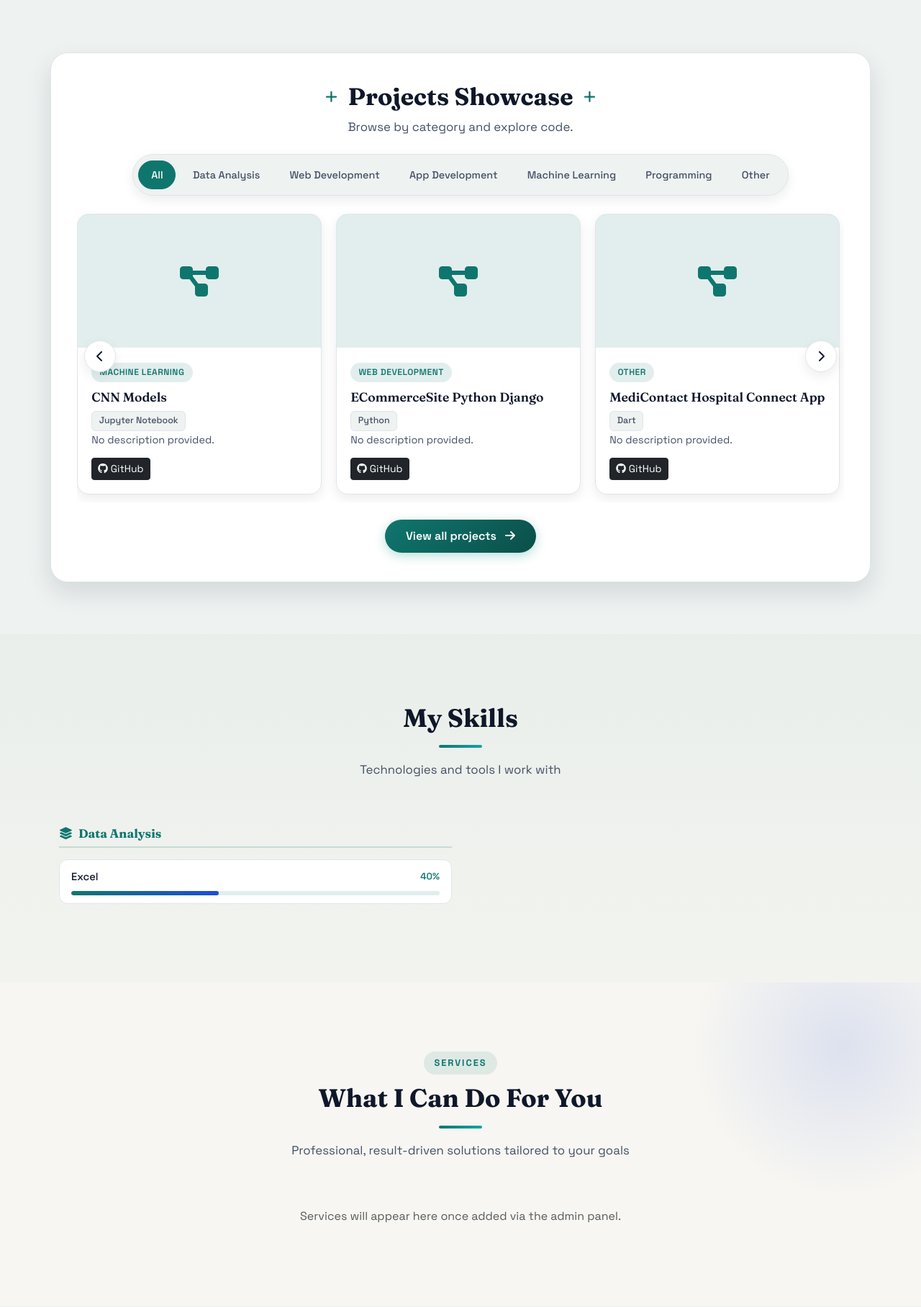
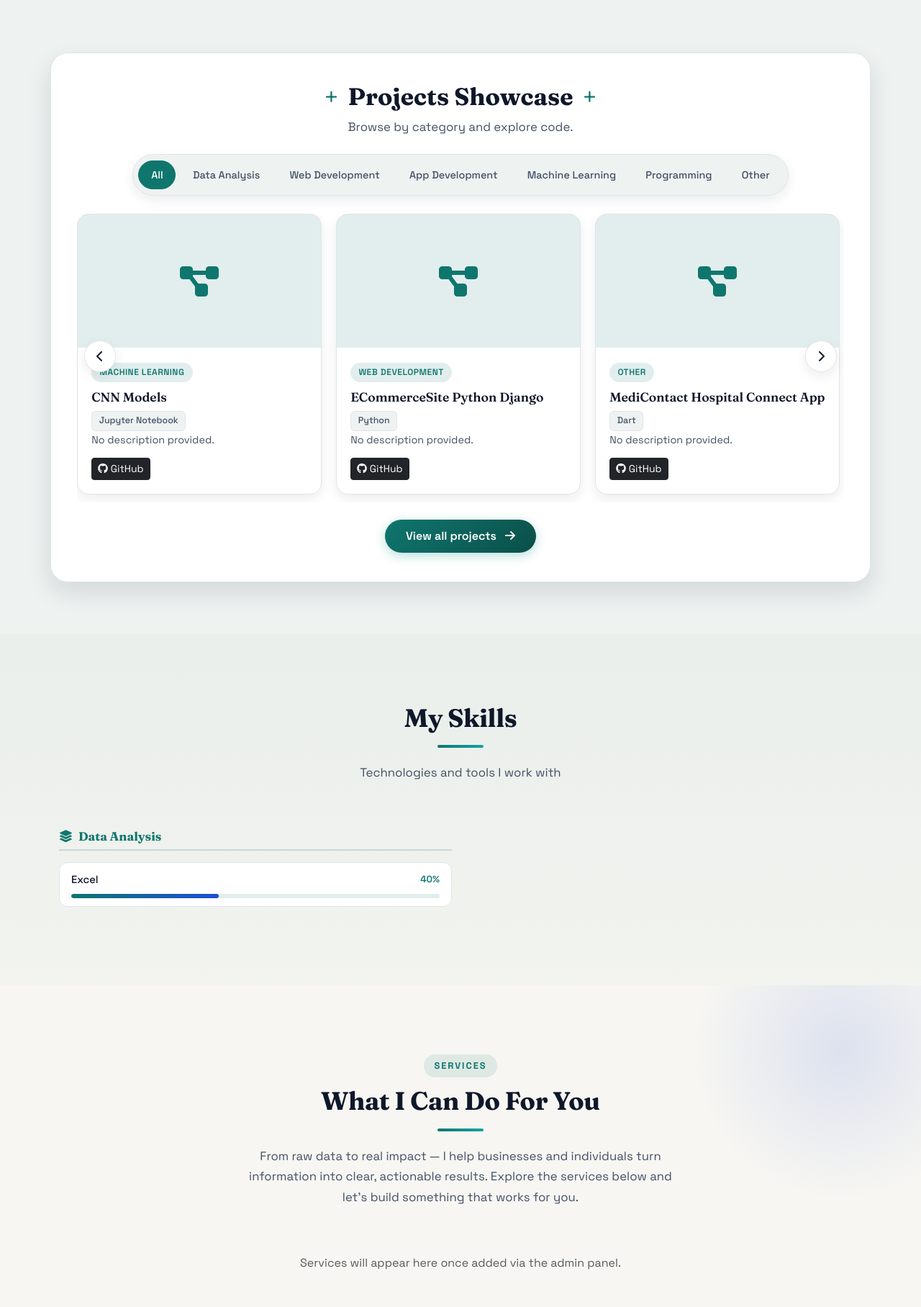
Before and after one commit to ijanan/Protfolio-WebSetup, a Django app: page / in a window 1280 px wide. Shown: the part 2325-4141 px from the top of the page at 72% size. Run offline with Django 3.2, Linux system fonts and the light colour scheme; data comes from the database, SQL or seed files in the repository; data that the repository does not hold is empty.

Commit message:
Improve Services section description + polish section header/subtitle styling

```diff
--- a/static/css/style.css
+++ b/static/css/style.css
@@ -501,19 +501,23 @@ img {
     font-size: 2.2rem;
     font-weight: 700;
     margin-bottom: 1rem;
+    letter-spacing: -0.01em;
 }
 
 .section-divider {
-    width: 60px;
+    width: 64px;
     height: 4px;
     background: linear-gradient(90deg, var(--accent), var(--accent-2));
     border-radius: 2px;
-    margin: 0 auto 1rem;
+    margin: 0 auto 1.25rem;
 }
 
 .section-subtitle {
     color: var(--text-secondary);
     font-size: 1.05rem;
+    line-height: 1.7;
+    max-width: 620px;
+    margin: 0 auto;
 }
 
 /* ========================================
--- a/templates/index.html
+++ b/templates/index.html
@@ -310,7 +310,7 @@
             <span class="section-eyebrow">Services</span>
             <h2 class="section-title">What I Can Do For You</h2>
             <div class="section-divider"></div>
-            <p class="section-subtitle">Professional, result-driven solutions tailored to your goals</p>
+            <p class="section-subtitle">From raw data to real impact — I help businesses and individuals turn information into clear, actionable results. Explore the services below and let's build something that works for you.</p>
         </div>
         <div class="row services-grid">
             {% for service in services %}
@@ -321,7 +321,7 @@
                         <i class="{{ service.icon_class }}"></i>
                     </div>
                     <h4 class="service-title">{{ service.title }}</h4>
-                    <p class="service-desc">{{ service.description }}</p>
+                    <p class="service-desc">{{ service.description|linebreaksbr }}</p>
                     <a href="#contact" class="service-btn">{{ service.button_label }} <i class="fas fa-arrow-right ms-1"></i></a>
                 </div>
             </div>
```
